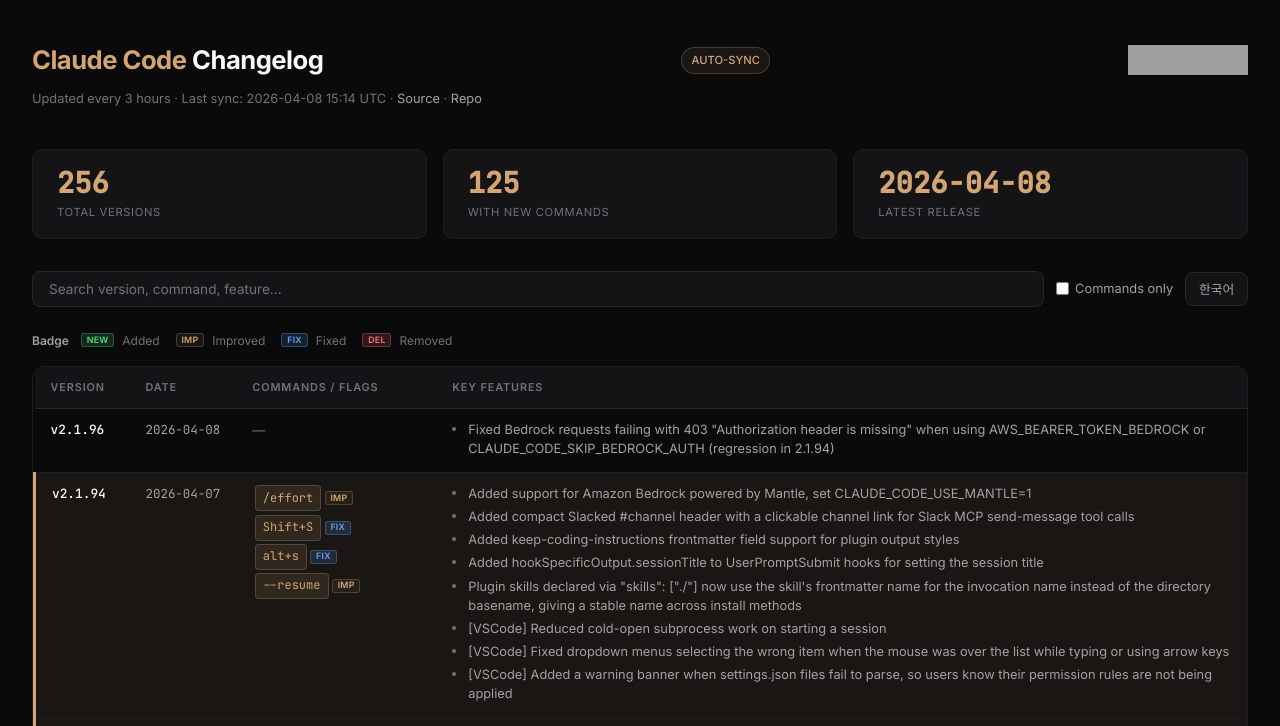
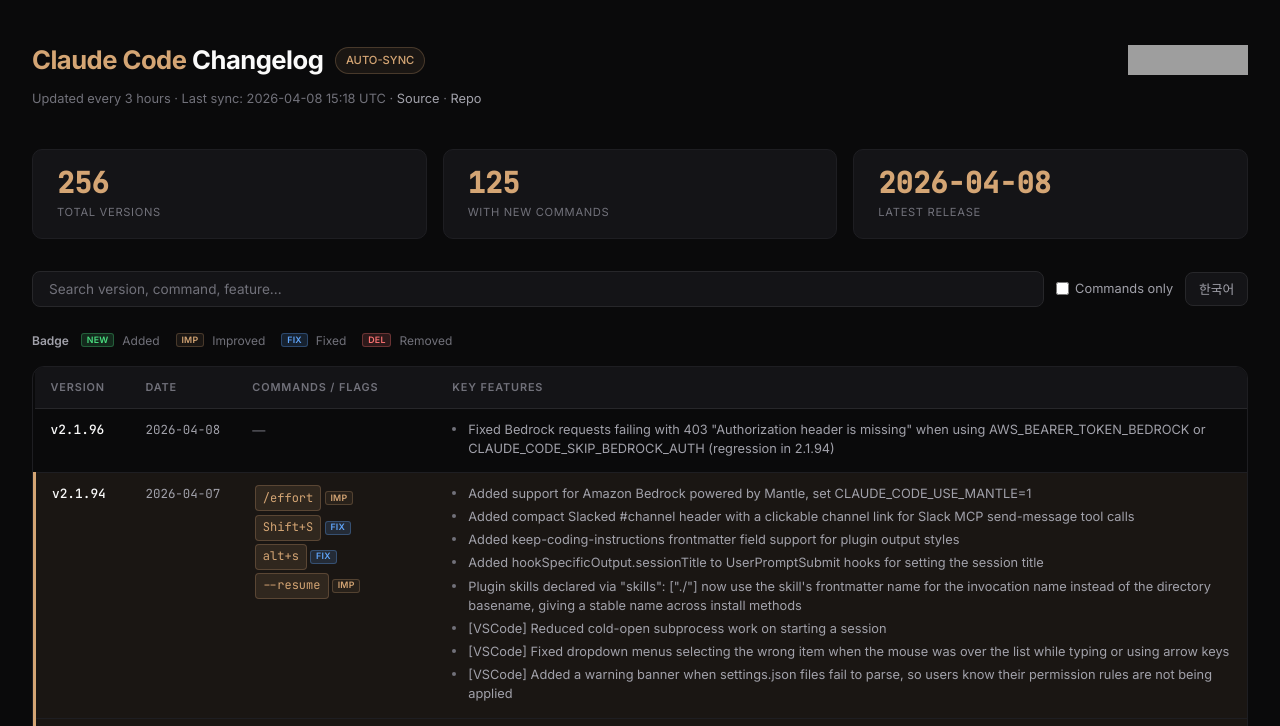
Before and after one commit to tryumanshow/claude-code-changelog, a plain HTML site: page docs/index.html in a window 1280 px wide. Shown: the top 726 px of the page. Drawn offline with Linux system fonts and the light colour scheme; grey boxes are pictures that could not be loaded.

Commit message:
chore: regenerate dashboard

```diff
--- a/docs/index.html
+++ b/docs/index.html
@@ -47,6 +47,11 @@
     align-items: center;
     justify-content: space-between;
     margin-bottom: 0.5rem;
+  }
+  .header-left {
+    display: flex;
+    align-items: center;
+    gap: 0.75rem;
   }
   header h1 {
     font-size: 1.6rem;
@@ -397,12 +402,11 @@
 <div class="container">
   <header>
     <div class="header-top">
-      <h1><span class="cc">Claude Code</span> Changelog</h1>
-      <span class="badge">AUTO-SYNC</span>
+      <div class="header-left"><h1><span class="cc">Claude Code</span> Changelog</h1><span class="badge">AUTO-SYNC</span></div>
       <iframe src="https://ghbtns.com/github-btn.html?user=tryumanshow&amp;repo=claude-code-changelog&amp;type=star&amp;count=true&amp;size=large" frameborder="0" scrolling="0" width="120" height="30" title="GitHub Stars" style="vertical-align: middle;"></iframe>
     </div>
     <p class="meta" data-i18n-html="meta">
-      Updated every 3 hours &middot; Last sync: 2026-04-08 15:14 UTC &middot;
+      Updated every 3 hours &middot; Last sync: 2026-04-08 15:18 UTC &middot;
       <a href="https://github.com/anthropics/claude-code/blob/main/CHANGELOG.md">Source</a> &middot;
       <a href="https://github.com/tryumanshow/claude-code-changelog">Repo</a>
     </p>
@@ -747,7 +751,7 @@
       legend_imp: 'Improved',
       legend_fix: 'Fixed',
       legend_del: 'Removed',
-      meta: 'Updated every 3 hours &middot; Last sync: 2026-04-08 15:14 UTC &middot; <a href="https://github.com/anthropics/claude-code/blob/main/CHANGELOG.md">Source</a> &middot; <a href="https://github.com/tryumanshow/claude-code-changelog">Repo</a>',
+      meta: 'Updated every 3 hours &middot; Last sync: 2026-04-08 15:18 UTC &middot; <a href="https://github.com/anthropics/claude-code/blob/main/CHANGELOG.md">Source</a> &middot; <a href="https://github.com/tryumanshow/claude-code-changelog">Repo</a>',
       toggle_label: '한국어',
     },
     ko: {
@@ -765,7 +769,7 @@
       legend_imp: '개선',
       legend_fix: '수정',
       legend_del: '삭제',
-      meta: '3시간마다 자동 업데이트 &middot; 마지막 동기화: 2026-04-08 15:14 UTC &middot; <a href="https://github.com/anthropics/claude-code/blob/main/CHANGELOG.md">소스</a> &middot; <a href="https://github.com/tryumanshow/claude-code-changelog">저장소</a>',
+      meta: '3시간마다 자동 업데이트 &middot; 마지막 동기화: 2026-04-08 15:18 UTC &middot; <a href="https://github.com/anthropics/claude-code/blob/main/CHANGELOG.md">소스</a> &middot; <a href="https://github.com/tryumanshow/claude-code-changelog">저장소</a>',
       toggle_label: 'English',
     },
   };
```
Also changed, not shown: 2 other files.
